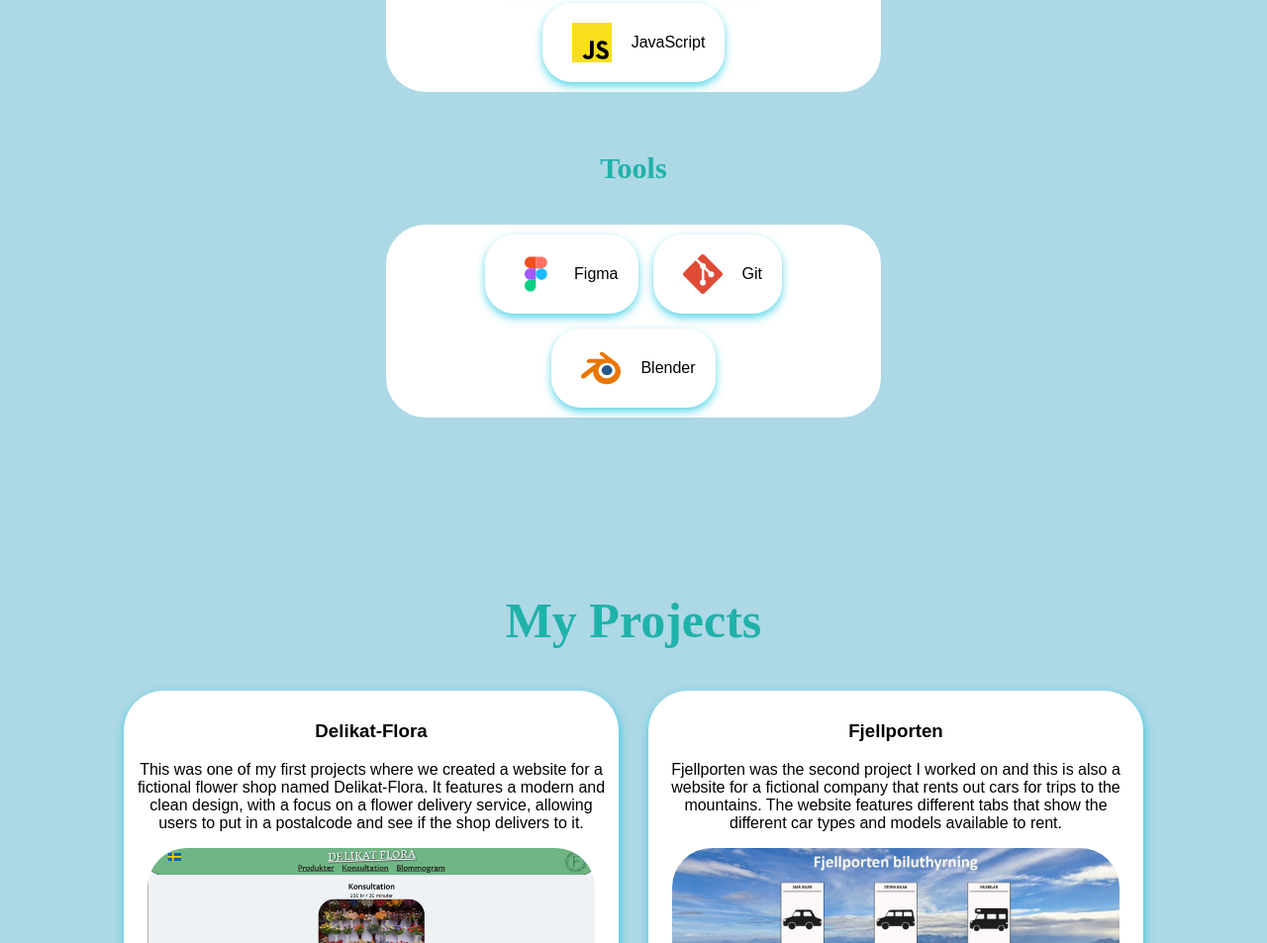
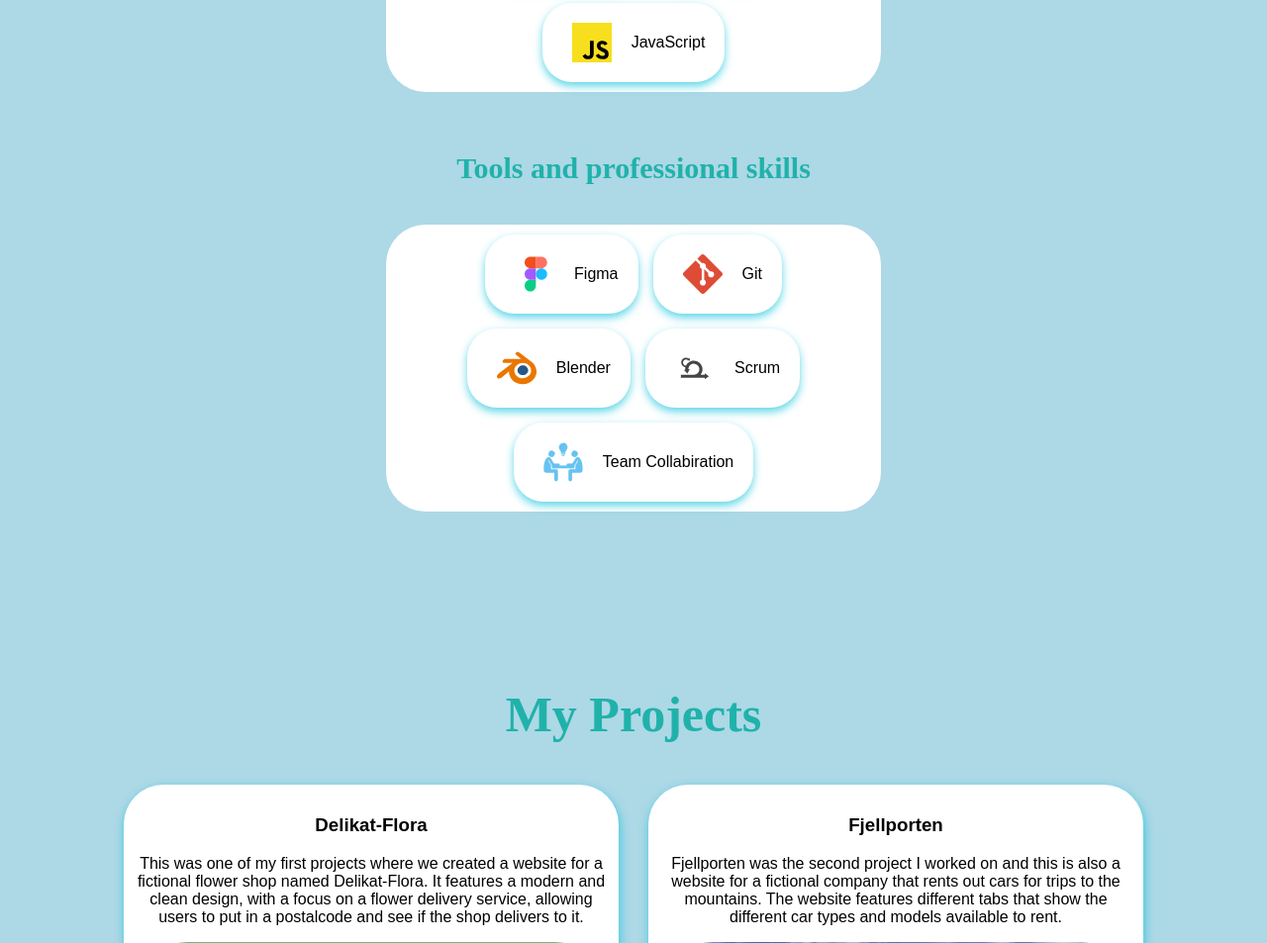
Before and after one commit to siggekolerud/siggekolerud.github.io, a plain HTML site: page index.html in a window 1280 px wide. Shown: the part 935-1888 px from the top of the page at 99% size. Drawn offline with Linux system fonts and the light colour scheme.

Commit message:
added Favicon and some skills

```diff
--- a/index.html
+++ b/index.html
@@ -1,8 +1,9 @@
 <head>
     <meta charset="UTF-8">
     <meta name="viewport" content="width=device-width, initial-scale=1.0">
-    <title>My Web Page</title>
+    <title>Sigge Kolerud</title>
     <link rel="stylesheet" href="style.css">
+    <link rel="icon" type="image/x-icon" href="img/portfoliopfp.jpg">
 </head>
 
 <body class="body">
@@ -66,7 +67,7 @@
                 </div>
             </div>
              <div>
-                <h3 class="Skills-txt">Tools</h3>
+                <h3 class="Skills-txt">Tools and professional skills</h3>
             </div>
              <div class="skills-card Tools">
                 <div class="skill-item">
@@ -80,6 +81,14 @@
                 <div class="skill-item">
                     <img class="svg" src="svg/blender-svgrepo-com.svg" alt="Blender logo">
                     <p>Blender</p>
+                </div>
+                <div class="skill-item">
+                    <img class="svg" src="svg/scrum-svgrepo-com.svg" alt="Scrum logo">
+                    <p>Scrum</p>
+                </div>
+                <div class="skill-item">
+                    <img class="svg" src="svg/collaboration-picture-visualize-person-svgrepo-com (1).svg" alt="Team svg">
+                    <p>Team Collabiration</p>
                 </div>
              </div>
         </div>
```
Also changed, not shown: svg/collaboration-picture-visualize-person-svgrepo-com (1).svg (added), svg/scrum-svgrepo-com.svg (added).
